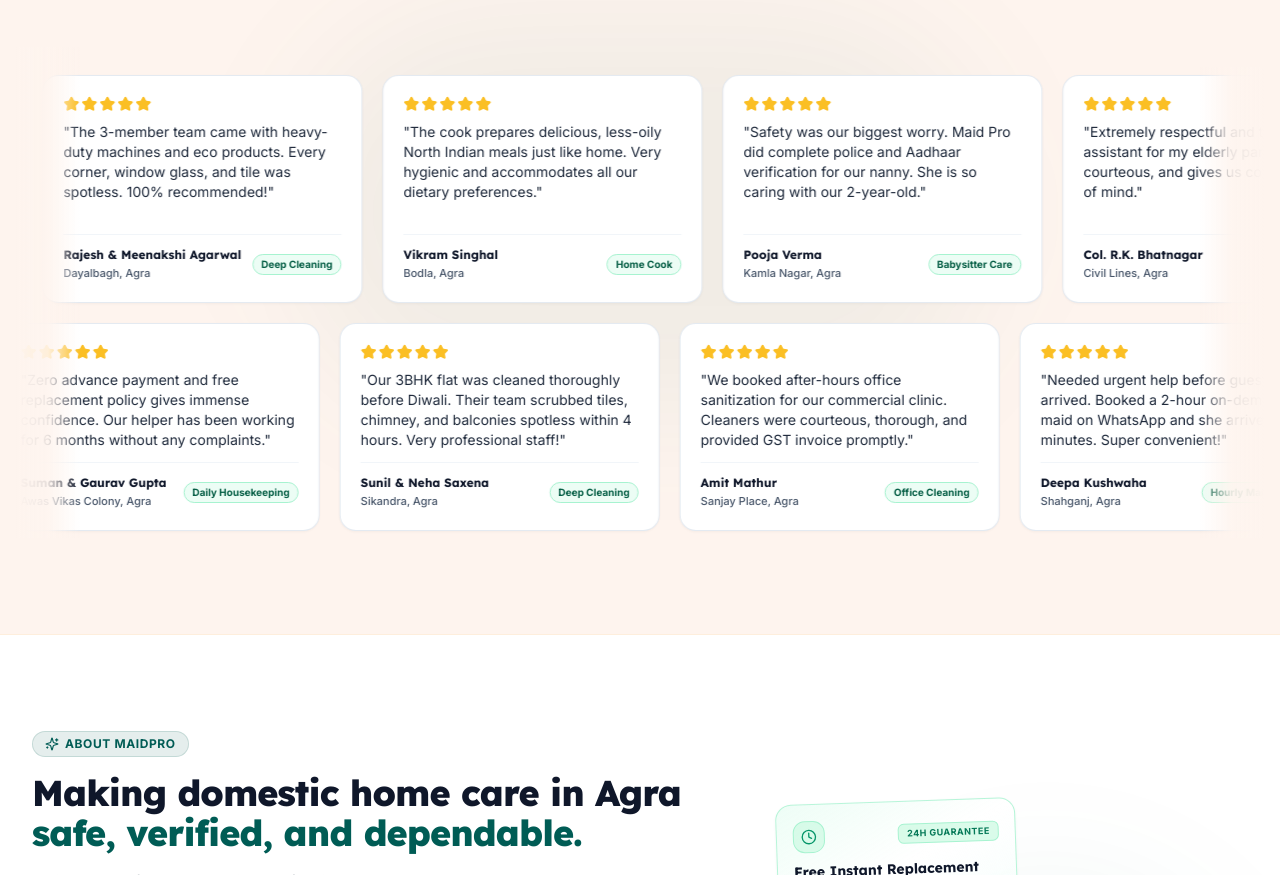
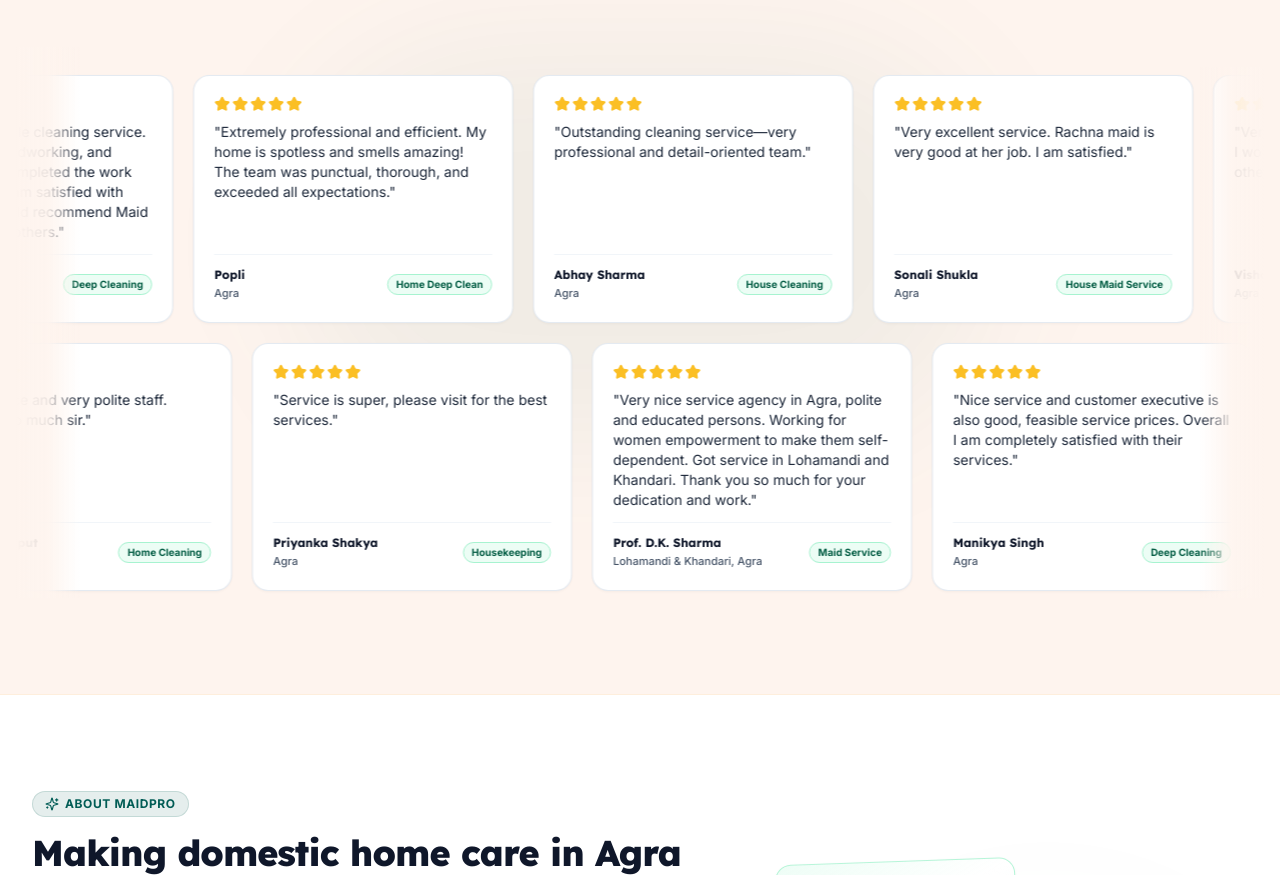
Before and after one commit to v9d007/maid-pro-web, a Next.js app: page / in a window 1280 px wide. Shown: the part 2760-3635 px from the top of the page. Built offline with nearby package versions, Linux system fonts and the light colour scheme.

Commit message:
feat: integrate 17 authentic Google customer reviews from Agra across testimonials marquee

```diff
--- a/data/testimonials.ts
+++ b/data/testimonials.ts
@@ -37,72 +37,114 @@
 export const TESTIMONIALS_ROW_1: TestimonialItem[] = [
   {
     id: "r1-1",
-    name: "Dr. Ananya Sharma",
-    location: "Khandari, Agra",
-    serviceUsed: "Daily Housemaid",
+    name: "Gagan Thakur",
+    location: "Sikandra & Kamla Nagar, Agra",
+    serviceUsed: "Verified Maid",
     rating: 5,
-    comment: "Finding a reliable maid in Khandari used to be such a headache. Maid Pro provided a verified helper within 24 hours. Punctual, respectful, and thorough!",
+    comment: "Great team work, and provide highly experienced maid with full document verification. Nice service agency in Agra. I took service in Sikandra and Kamla Nagar for my relatives and parents. Thank you for your trust and hard work.",
     verified: true,
     hi: {
-      location: "खंदारी, आगरा",
-      serviceUsed: "दैनिक घरेलू मेड",
-      comment: "खंदारी में एक भरोसेमंद मेड ढूंढना बहुत मुश्किल था। Maid Pro ने 24 घंटे के अंदर सत्यापित मेड भेजी। समय की पाबंद और बहुत मेहनती!",
+      location: "सिकंदरा व कमला नगर, आगरा",
+      serviceUsed: "सत्यापित मेड",
+      comment: "शानदार टीम वर्क, पूर्ण दस्तावेज सत्यापन के साथ अत्यधिक अनुभवी मेड प्रदान की। आगरा में बहुत अच्छी सेवा एजेंसी। मैंने सिकंदरा और कमला नगर में अपने रिश्तेदारों और माता-पिता के लिए सेवा ली।",
     },
   },
   {
     id: "r1-2",
-    name: "Rajesh & Meenakshi Agarwal",
-    location: "Dayalbagh, Agra",
+    name: "Khushi Kuchala",
+    location: "Agra",
     serviceUsed: "Deep Cleaning",
     rating: 5,
-    comment: "The 3-member team came with heavy-duty machines and eco products. Every corner, window glass, and tile was spotless. 100% recommended!",
+    comment: "Very good and reliable cleaning service. The staff is polite, hardworking, and professional. They completed the work neatly and on time. I am satisfied with their service and would recommend Maid Pro Solution4 You to others.",
     verified: true,
     hi: {
-      location: "दयालबाग, आगरा",
+      location: "आगरा",
       serviceUsed: "डीप क्लीनिंग",
-      comment: "3 सदस्यों की टीम आधुनिक मशीनों और इको फ्रेंडली क्लीनर्स के साथ आई। हर कोना, खिड़की का कांच और टाइल बिल्कुल चमक उठे। 100% अनुशंसित!",
+      comment: "बहुत अच्छी और भरोसेमंद सफाई सेवा। स्टाफ विनम्र, मेहनती और पेशेवर है। उन्होंने समय पर और सफाई से काम पूरा किया। मैं Maid Pro Solution4 You की सेवा से पूरी तरह संतुष्ट हूँ।",
     },
   },
   {
     id: "r1-3",
-    name: "Vikram Singhal",
-    location: "Bodla, Agra",
-    serviceUsed: "Home Cook",
+    name: "Popli",
+    location: "Agra",
+    serviceUsed: "Home Deep Clean",
     rating: 5,
-    comment: "The cook prepares delicious, less-oily North Indian meals just like home. Very hygienic and accommodates all our dietary preferences.",
+    comment: "Extremely professional and efficient. My home is spotless and smells amazing! The team was punctual, thorough, and exceeded all expectations.",
     verified: true,
     hi: {
-      location: "बोदला, आगरा",
-      serviceUsed: "होम कुक",
-      comment: "कुक बिल्कुल घर जैसा स्वादिष्ट और कम तेल वाला शुद्ध उत्तर भारतीय खाना बनाते हैं। बहुत ही स्वच्छ और हमारी पसंद के अनुसार।",
+      location: "आगरा",
+      serviceUsed: "होम डीप क्लीन",
+      comment: "अत्यधिक पेशेवर और कुशल। मेरा घर बेदाग और खुशबूदार हो गया! टीम समय की पाबंद थी और अपेक्षा से कहीं बेहतर काम किया।",
     },
   },
   {
     id: "r1-4",
-    name: "Pooja Verma",
-    location: "Kamla Nagar, Agra",
-    serviceUsed: "Babysitter Care",
+    name: "Abhay Sharma",
+    location: "Agra",
+    serviceUsed: "House Cleaning",
     rating: 5,
-    comment: "Safety was our biggest worry. Maid Pro did complete police and Aadhaar verification for our nanny. She is so caring with our 2-year-old.",
+    comment: "Outstanding cleaning service—very professional and detail-oriented team.",
     verified: true,
     hi: {
-      location: "कमला नगर, आगरा",
-      serviceUsed: "बेबीसिटर केयर",
-      comment: "सुरक्षा हमारी सबसे बड़ी चिंता थी। Maid Pro ने हमारी नानी का पूरा पुलिस व आधार सत्यापन किया। वह हमारे 2 साल के बच्चे का बहुत प्यार से ध्यान रखती हैं।",
+      location: "आगरा",
+      serviceUsed: "हाउस क्लीनिंग",
+      comment: "उत्कृष्ट सफाई सेवा—बेहद पेशेवर और बारीकी से काम करने वाली टीम।",
     },
   },
   {
     id: "r1-5",
-    name: "Col. R.K. Bhatnagar",
-    location: "Civil Lines, Agra",
-    serviceUsed: "Elderly Care",
+    name: "Sonali Shukla",
+    location: "Agra",
+    serviceUsed: "House Maid Service",
     rating: 5,
-    comment: "Extremely respectful and trained assistant for my elderly parents. Punctual, courteous, and gives us complete peace of mind.",
+    comment: "Very excellent service. Rachna maid is very good at her job. I am satisfied.",
     verified: true,
     hi: {
-      location: "सिविल लाइंस, आगरा",
-      serviceUsed: "बुजुर्गों की देखभाल",
-      comment: "मेरे बुजुर्ग माता-पिता के लिए बेहद संस्कारी और प्रशिक्षित सहायक। समय के पाबंद, विनम्र और हमें पूरी मानसिक शांति मिलती है।",
+      location: "आगरा",
+      serviceUsed: "घरेलू मेड सेवा",
+      comment: "बहुत ही उत्कृष्ट सेवा। रचना मेड अपने काम में बहुत अच्छी हैं। मैं पूरी तरह संतुष्ट हूँ।",
+    },
+  },
+  {
+    id: "r1-6",
+    name: "Vishal Singh",
+    location: "Agra",
+    serviceUsed: "Maid Service",
+    rating: 5,
+    comment: "Very good service and cooperative staff. I would definitely recommend them to others.",
+    verified: true,
+    hi: {
+      location: "आगरा",
+      serviceUsed: "मेड सेवा",
+      comment: "बहुत अच्छी सेवा और सहयोगी स्टाफ। मैं दूसरों को भी इनकी सेवा लेने की सलाह दूंगा।",
+    },
+  },
+  {
+    id: "r1-7",
+    name: "Aman Gupta",
+    location: "Agra",
+    serviceUsed: "Domestic Help",
+    rating: 5,
+    comment: "Honest and reliable company for maid service. I'm happy with their support.",
+    verified: true,
+    hi: {
+      location: "आगरा",
+      serviceUsed: "घरेलू सहायिका",
+      comment: "मेड सेवा के लिए ईमानदार और भरोसेमंद कंपनी। मुझे उनका सपोर्ट बहुत पसंद आया।",
+    },
+  },
+  {
+    id: "r1-8",
+    name: "Gunjan Kk",
+    location: "Agra",
+    serviceUsed: "Bathroom Cleaning",
+    rating: 5,
+    comment: "Nice experience. Bathroom cleaning was done very neatly.",
+    verified: true,
+    hi: {
+      location: "आगरा",
+      serviceUsed: "बाथरूम क्लीनिंग",
+      comment: "अच्छा अनुभव रहा। बाथरूम की सफाई बहुत ही सफाई से की गई।",
     },
   },
 ];
@@ -110,72 +152,128 @@
 export const TESTIMONIALS_ROW_2: TestimonialItem[] = [
   {
     id: "r2-1",
-    name: "Sunil & Neha Saxena",
-    location: "Sikandra, Agra",
-    serviceUsed: "Deep Cleaning",
+    name: "Prof. D.K. Sharma",
+    location: "Lohamandi & Khandari, Agra",
+    serviceUsed: "Maid Service",
     rating: 5,
-    comment: "Our 3BHK flat was cleaned thoroughly before Diwali. Their team scrubbed tiles, chimney, and balconies spotless within 4 hours. Very professional staff!",
+    comment: "Very nice service agency in Agra, polite and educated persons. Working for women empowerment to make them self-dependent. Got service in Lohamandi and Khandari. Thank you so much for your dedication and work.",
     verified: true,
     hi: {
-      location: "सिकंदरा, आगरा",
-      serviceUsed: "डीप क्लीनिंग",
-      comment: "दिवाली से पहले हमारे 3BHK फ्लैट की बहुत अच्छे से सफाई की। इनकी टीम ने टाइल्स, चिमनी और बालकनी 4 घंटे में चमका दी। बहुत ही पेशेवर स्टाफ!",
+      location: "लोहामंडी व खंदारी, आगरा",
+      serviceUsed: "मेड सेवा",
+      comment: "आगरा में बहुत अच्छी सेवा एजेंसी, विनम्र और शिक्षित लोग। महिलाओं को आत्मनिर्भर बनाने के लिए समर्पित। लोहामंडी और खंदारी में सेवा ली। आपके समर्पण के लिए बहुत-बहुत धन्यवाद।",
     },
   },
   {
     id: "r2-2",
-    name: "Amit Mathur",
-    location: "Sanjay Place, Agra",
-    serviceUsed: "Office Cleaning",
+    name: "Manikya Singh",
+    location: "Agra",
+    serviceUsed: "Deep Cleaning",
     rating: 5,
-    comment: "We booked after-hours office sanitization for our commercial clinic. Cleaners were courteous, thorough, and provided GST invoice promptly.",
+    comment: "Nice service and customer executive is also good, feasible service prices. Overall I am completely satisfied with their services.",
     verified: true,
     hi: {
-      location: "संजय प्लेस, आगरा",
-      serviceUsed: "ऑफिस क्लीनिंग",
-      comment: "हमने अपने क्लिनिक के लिए ऑफिस सैनिटाइजेशन बुक किया था। क्लीनर्स बहुत विनम्र थे और तुरंत जीएसटी बिल भी प्रदान किया।",
+      location: "आगरा",
+      serviceUsed: "डीप क्लीनिंग",
+      comment: "बढ़िया सेवा और कस्टमर सपोर्ट भी अच्छा है, कीमतें भी वाजिब हैं। कुल मिलाकर मैं उनकी सेवाओं से पूरी तरह संतुष्ट हूँ।",
     },
   },
   {
     id: "r2-3",
-    name: "Deepa Kushwaha",
-    location: "Shahganj, Agra",
-    serviceUsed: "Hourly Maid Service",
+    name: "Tarun Rajput",
+    location: "Agra",
+    serviceUsed: "Housekeeping",
     rating: 5,
-    comment: "Needed urgent help before guests arrived. Booked a 2-hour on-demand maid on WhatsApp and she arrived in 40 minutes. Super convenient!",
+    comment: "The staff was polite and well-trained, and the service felt very reliable. Pricing was also reasonable for the quality of work provided. Keep up the good work!",
     verified: true,
     hi: {
-      location: "शाहगंज, आगरा",
-      serviceUsed: "प्रति घंटा मेड",
-      comment: "मेहमानों के आने से पहले तुरंत मदद चाहिए थी। व्हाट्सएप पर 2 घंटे की ऑन-डिमांड मेड बुक की और वह 40 मिनट में आ गईं। बेहद सुविधाजनक!",
+      location: "आगरा",
+      serviceUsed: "हाउसकीपिंग",
+      comment: "स्टाफ विनम्र और अच्छी तरह से प्रशिक्षित था। सेवा बहुत भरोसेमंद लगी और काम की गुणवत्ता के हिसाब से दरें भी उचित थीं।",
     },
   },
   {
     id: "r2-4",
-    name: "Manish Chawla",
-    location: "Fatehabad Road, Agra",
-    serviceUsed: "Move-in Deep Clean",
+    name: "Ishika Singh",
+    location: "Agra",
+    serviceUsed: "Deep House Cleaning",
     rating: 5,
-    comment: "Moved into a newly painted flat. The team removed paint marks, deep-cleaned cabinet interiors, and sanitized all washrooms thoroughly.",
+    comment: "Amazing service! The team was very professional, thorough, and left my house sparkling clean. I would highly recommend them!",
     verified: true,
     hi: {
-      location: "फतेहाबाद रोड, आगरा",
-      serviceUsed: "मूव-इन डीप क्लीन",
-      comment: "नए पेंट हुए फ्लैट में शिफ्ट किया था। टीम ने पेंट के सारे निशान हटा दिए, अलमारियों की डीप क्लीनिंग की और सभी वॉशरूम सैनिटाइज किए।",
+      location: "आगरा",
+      serviceUsed: "डीप हाउस क्लीनिंग",
+      comment: "कमाल की सेवा! टीम बहुत पेशेवर थी और पूरे घर को चमका दिया। मैं इनकी सेवा की अत्यधिक सिफारिश करती हूँ!",
     },
   },
   {
     id: "r2-5",
-    name: "Suman & Gaurav Gupta",
-    location: "Awas Vikas Colony, Agra",
-    serviceUsed: "Daily Housekeeping",
+    name: "Ayush Kumar",
+    location: "Agra",
+    serviceUsed: "Deep Cleaning",
     rating: 5,
-    comment: "Zero advance payment and free replacement policy gives immense confidence. Our helper has been working for 6 months without any complaints.",
+    comment: "The staff was very good and polite, they cleaned every corner in my house in Agra.",
     verified: true,
     hi: {
-      location: "आवास विकास कॉलोनी, आगरा",
-      serviceUsed: "दैनिक हाउसकीपिंग",
-      comment: "जीरो एडवांस पेमेंट और फ्री रिप्लेसमेंट पॉलिसी बहुत भरोसा देती है। हमारी हेल्पर पिछले 6 महीने से बिना किसी शिकायत के काम कर रही हैं।",
+      location: "आगरा",
+      serviceUsed: "डीप क्लीनिंग",
+      comment: "स्टाफ बहुत अच्छा और विनम्र था, उन्होंने आगरा में मेरे घर के हर कोने की बहुत अच्छी सफाई की।",
+    },
+  },
+  {
+    id: "r2-6",
+    name: "Moni Jayant",
+    location: "Agra",
+    serviceUsed: "Domestic Help",
+    rating: 5,
+    comment: "I had a great experience with Maid Pro Solution4 You, I'm so glad.",
+    verified: true,
+    hi: {
+      location: "आगरा",
+      serviceUsed: "घरेलू सहायिका",
+      comment: "Maid Pro Solution4 You के साथ मेरा अनुभव बहुत शानदार रहा, मुझे बहुत खुशी है।",
+    },
+  },
+  {
+    id: "r2-7",
+    name: "Kapil Jayant",
+    location: "Agra",
+    serviceUsed: "Maid Service",
+    rating: 5,
+    comment: "One of the best choices ever, great work with efficiency they are doing.",
+    verified: true,
+    hi: {
+      location: "आगरा",
+      serviceUsed: "मेड सेवा",
+      comment: "सर्वश्रेष्ठ विकल्पों में से एक, वे पूरी कुशलता और ईमानदारी से काम कर रहे हैं।",
+    },
+  },
+  {
+    id: "r2-8",
+    name: "Rdx Monu Rajput",
+    location: "Agra",
+    serviceUsed: "Home Cleaning",
+    rating: 5,
+    comment: "Great service and very polite staff. Thank you so much sir.",
+    verified: true,
+    hi: {
+      location: "आगरा",
+      serviceUsed: "होम क्लीनिंग",
+      comment: "शानदार सेवा और बहुत ही विनम्र स्टाफ। आपका बहुत-बहुत धन्यवाद।",
+    },
+  },
+  {
+    id: "r2-9",
+    name: "Priyanka Shakya",
+    location: "Agra",
+    serviceUsed: "Housekeeping",
+    rating: 5,
+    comment: "Service is super, please visit for the best services.",
+    verified: true,
+    hi: {
+      location: "आगरा",
+      serviceUsed: "हाउसकीपिंग",
+      comment: "सेवा बहुत बढ़िया है, बेहतरीन घरेलू सेवा के लिए अवश्य संपर्क करें।",
     },
   },
 ];
```
